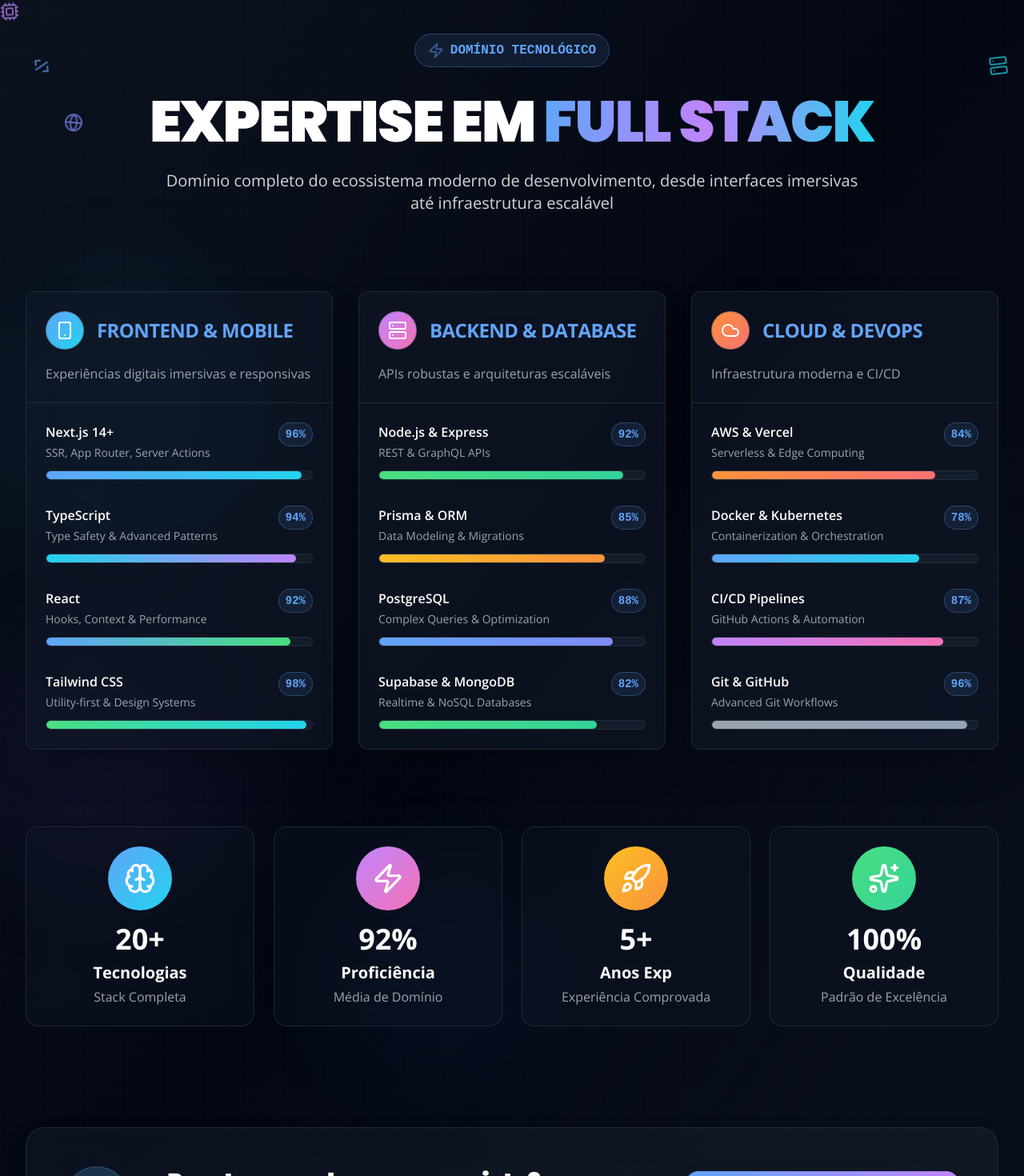
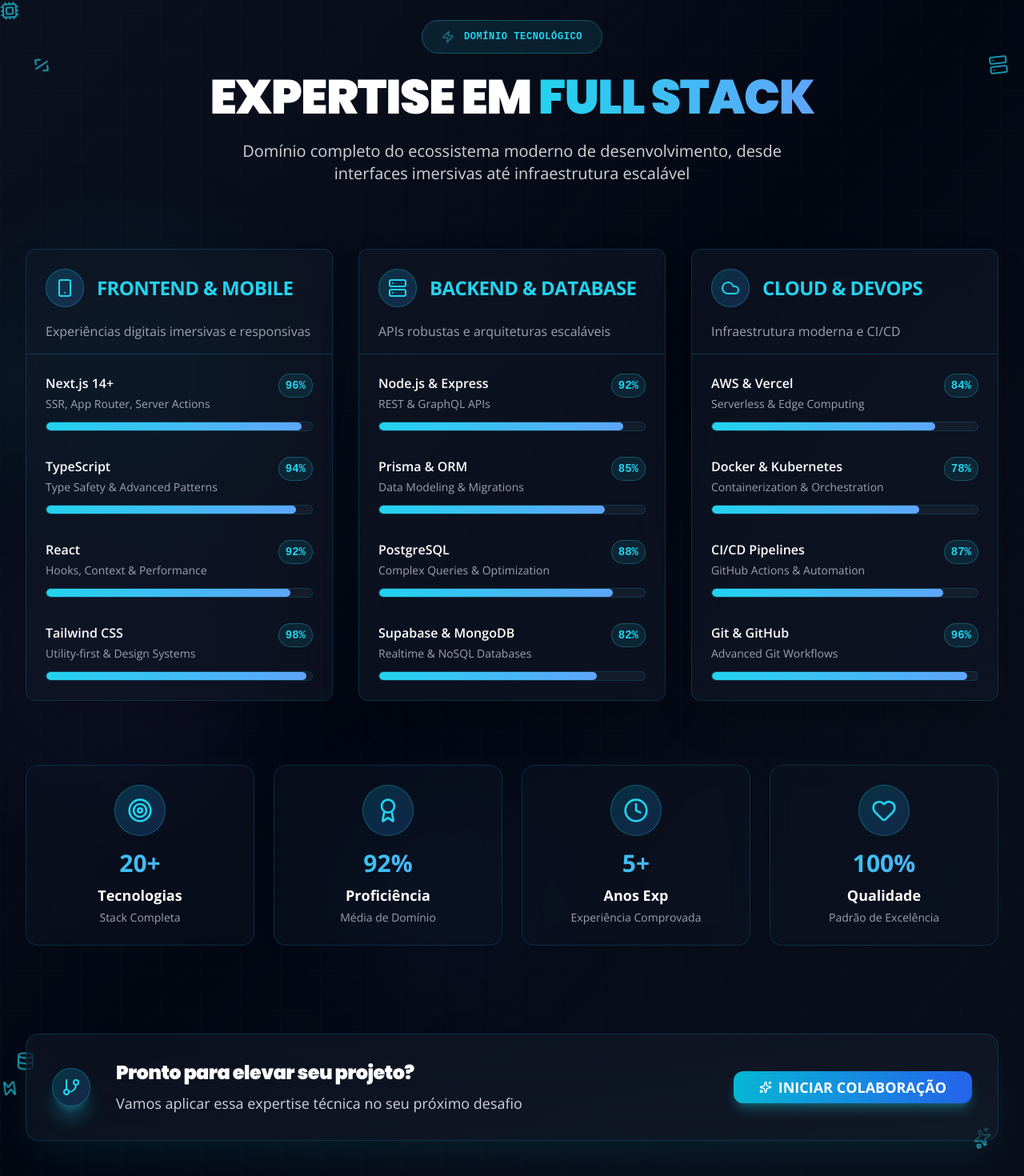
Before and after one commit to erickreisti/portifolio-oficial, a Next.js app: page / in a window 1280 px wide. Shown: the part 2842-4312 px from the top of the page at 80% size. Built offline with nearby package versions, Linux system fonts and the light colour scheme.

Commit message:
Projeto Portifolio: melhorando o layout HeroSection v1.2

```diff
--- a/components/sections/Skills/Skills.tsx
+++ b/components/sections/Skills/Skills.tsx
@@ -18,9 +18,14 @@ import {
   Cpu,
   Globe,
   Terminal,
+  Target,
+  Award,
+  Clock,
+  Heart,
 } from "lucide-react";
 import { Badge } from "@/components/ui/badge";
 import { Card, CardContent, CardHeader, CardTitle } from "@/components/ui/card";
+import { Button } from "@/components/ui/button";
 import { PremiumBackground } from "@/components/layout/PremiumBackground";
 
 const skillsData = [
@@ -28,30 +33,30 @@ const skillsData = [
     category: "FRONTEND & MOBILE",
     icon: Smartphone,
     description: "Experiências digitais imersivas e responsivas",
-    color: "from-blue-400 to-cyan-400",
+    color: "from-cyan-400 to-blue-400",
     skills: [
       {
         name: "Next.js 14+",
         level: 96,
-        color: "bg-gradient-to-r from-blue-400 to-cyan-400",
+        color: "bg-gradient-to-r from-cyan-400 to-blue-400",
         description: "SSR, App Router, Server Actions",
       },
       {
         name: "TypeScript",
         level: 94,
-        color: "bg-gradient-to-r from-cyan-400 to-purple-400",
+        color: "bg-gradient-to-r from-cyan-400 to-blue-400",
         description: "Type Safety & Advanced Patterns",
       },
       {
         name: "React",
         level: 92,
-        color: "bg-gradient-to-r from-blue-400 to-green-400",
+        color: "bg-gradient-to-r from-cyan-400 to-blue-400",
         description: "Hooks, Context & Performance",
       },
       {
         name: "Tailwind CSS",
         level: 98,
-        color: "bg-gradient-to-r from-green-400 to-cyan-400",
+        color: "bg-gradient-to-r from-cyan-400 to-blue-400",
         description: "Utility-first & Design Systems",
       },
     ],
@@ -60,30 +65,30 @@ const skillsData = [
     category: "BACKEND & DATABASE",
     icon: Server,
     description: "APIs robustas e arquiteturas escaláveis",
-    color: "from-purple-400 to-pink-400",
+    color: "from-cyan-400 to-blue-400",
     skills: [
       {
         name: "Node.js & Express",
         level: 92,
-        color: "bg-gradient-to-r from-green-400 to-emerald-400",
+        color: "bg-gradient-to-r from-cyan-400 to-blue-400",
         description: "REST & GraphQL APIs",
       },
       {
         name: "Prisma & ORM",
         level: 85,
-        color: "bg-gradient-to-r from-amber-400 to-orange-400",
+        color: "bg-gradient-to-r from-cyan-400 to-blue-400",
         description: "Data Modeling & Migrations",
       },
       {
         name: "PostgreSQL",
         level: 88,
-        color: "bg-gradient-to-r from-blue-400 to-indigo-400",
+        color: "bg-gradient-to-r from-cyan-400 to-blue-400",
         description: "Complex Queries & Optimization",
       },
       {
         name: "Supabase & MongoDB",
         level: 82,
-        color: "bg-gradient-to-r from-green-400 to-emerald-400",
+        color: "bg-gradient-to-r from-cyan-400 to-blue-400",
         description: "Realtime & NoSQL Databases",
       },
     ],
@@ -92,37 +97,37 @@ const skillsData = [
     category: "CLOUD & DEVOPS",
     icon: Cloud,
     description: "Infraestrutura moderna e CI/CD",
-    color: "from-orange-400 to-red-400",
+    color: "from-cyan-400 to-blue-400",
     skills: [
       {
         name: "AWS & Vercel",
         level: 84,
-        color: "bg-gradient-to-r from-orange-400 to-red-400",
+        color: "bg-gradient-to-r from-cyan-400 to-blue-400",
         description: "Serverless & Edge Computing",
       },
       {
         name: "Docker & Kubernetes",
         level: 78,
-        color: "bg-gradient-to-r from-blue-400 to-cyan-400",
+        color: "bg-gradient-to-r from-cyan-400 to-blue-400",
         description: "Containerization & Orchestration",
       },
       {
         name: "CI/CD Pipelines",
         level: 87,
-        color: "bg-gradient-to-r from-purple-400 to-pink-400",
+        color: "bg-gradient-to-r from-cyan-400 to-blue-400",
         description: "GitHub Actions & Automation",
       },
       {
         name: "Git & GitHub",
         level: 96,
-        color: "bg-gradient-to-r from-gray-400 to-slate-400",
+        color: "bg-gradient-to-r from-cyan-400 to-blue-400",
         description: "Advanced Git Workflows",
       },
     ],
   },
 ];
 
-// Componente Neon Element Corrigido para Skills
+// Componente Neon Element Harmonizado
 const SkillsNeonElement = ({
   Icon,
   position,
@@ -141,7 +146,6 @@ const SkillsNeonElement = ({
 
     const element = elementRef.current;
 
-    // Animação de entrada
     const enterAnimation = gsap.fromTo(
       element,
       {
@@ -161,7 +165,6 @@ const SkillsNeonElement = ({
       }
     );
 
-    // Animação flutuante contínua
     const floatAnimation = gsap.to(element, {
       y: -15,
       rotation: 5,
@@ -188,17 +191,15 @@ const SkillsNeonElement = ({
   );
 };
 
-// Componente Skill Bar Premium
+// Componente Skill Bar Harmonizado
 const SkillBar = ({
   name,
   level,
-  color,
   description,
   index,
 }: {
   name: string;
   level: number;
-  color: string;
   description: string;
   index: number;
 }) => {
@@ -224,23 +225,23 @@ const SkillBar = ({
     >
       <div className="flex justify-between items-start gap-2">
         <div className="flex-1 min-w-0">
-          <span className="block text-sm lg:text-base font-semibold text-white group-hover:text-blue-400 transition-colors duration-300 mb-1">
+          <span className="block text-sm lg:text-base font-semibold text-white group-hover:text-cyan-400 transition-colors duration-300 mb-1">
             {name}
           </span>
           <span className="block text-xs lg:text-sm text-gray-400 leading-relaxed">
             {description}
           </span>
         </div>
-        <Badge className="bg-blue-400/10 text-blue-400 border-blue-400/30 font-mono font-bold px-2 py-1 text-xs lg:text-sm group-hover:scale-110 transition-transform duration-300">
+        <Badge className="bg-cyan-400/10 text-cyan-400 border-cyan-400/30 font-mono font-bold px-2 py-1 text-xs lg:text-sm group-hover:scale-110 transition-transform duration-300">
           {level}%
         </Badge>
       </div>
 
-      <div className="h-2 lg:h-3 w-full bg-gray-800/50 rounded-full overflow-hidden border border-gray-700/50 shadow-inner backdrop-blur-sm">
+      <div className="h-2 lg:h-3 w-full bg-gray-800/50 rounded-full overflow-hidden border border-cyan-500/20 shadow-inner backdrop-blur-sm">
         <motion.div
           ref={barRef}
           initial={{ width: 0 }}
-          className={`h-full rounded-full ${color} relative overflow-hidden`}
+          className="h-full rounded-full bg-gradient-to-r from-cyan-400 to-blue-400 relative overflow-hidden"
         >
           <div className="absolute inset-0 bg-gradient-to-r from-transparent via-white/40 to-transparent translate-x-[-100%] group-hover:translate-x-[100%] transition-transform duration-1000" />
         </motion.div>
@@ -249,7 +250,7 @@ const SkillBar = ({
   );
 };
 
-// Componente Skill Card Premium
+// Componente Skill Card Harmonizado
 const SkillCard = ({ group, index }: { group: any; index: number }) => {
   const cardRef = useRef<HTMLDivElement>(null);
   const isInView = useInView(cardRef, { once: true, amount: 0.3 });
@@ -285,17 +286,17 @@ const SkillCard = ({ group, index }: { group: any; index: number }) => {
       whileHover={{ y: -5, scale: 1.02 }}
       transition={{ type: "spring", stiffness: 300 }}
     >
-      <Card className="bg-gray-900/60 backdrop-blur-xl border border-gray-700/50 shadow-2xl hover:shadow-3xl hover:border-blue-400/30 transition-all duration-500 group h-full">
-        <CardHeader className="pb-6 border-b border-gray-700/50">
+      <Card className="bg-gray-900/60 backdrop-blur-xl border border-cyan-500/20 shadow-2xl hover:shadow-cyan-400/20 hover:border-cyan-400/50 transition-all duration-500 group h-full">
+        <CardHeader className="pb-4 border-b border-cyan-400/20">
           <div className="flex items-center gap-4 mb-3">
             <motion.div
-              className={`w-12 h-12 rounded-full bg-gradient-to-br ${group.color} flex items-center justify-center border border-gray-600/50 group-hover:scale-110 transition-transform duration-300`}
+              className="w-12 h-12 rounded-full bg-gradient-to-br from-cyan-500/20 to-blue-500/20 flex items-center justify-center border border-cyan-400/30 group-hover:border-cyan-400/50 transition-all duration-300"
               whileHover={{ scale: 1.1, rotate: 360 }}
               transition={{ duration: 0.5 }}
             >
-              <group.icon className="w-6 h-6 text-white" />
+              <group.icon className="w-6 h-6 text-cyan-400" />
             </motion.div>
-            <CardTitle className="text-xl lg:text-2xl font-black text-blue-400">
+            <CardTitle className="text-xl lg:text-2xl font-black text-cyan-400">
               {group.category}
             </CardTitle>
           </div>
@@ -322,7 +323,7 @@ const SkillCard = ({ group, index }: { group: any; index: number }) => {
   );
 };
 
-// Componente Stat Card para Skills
+// Componente Stat Card Harmonizado
 const SkillsStatCard = ({ stat, index }: { stat: any; index: number }) => {
   const cardRef = useRef<HTMLDivElement>(null);
   const isInView = useInView(cardRef, { once: true, amount: 0.3 });
@@ -355,22 +356,18 @@ const SkillsStatCard = ({ stat, index }: { stat: any; index: number }) => {
   return (
     <motion.div
       ref={cardRef}
-      className="text-center p-6 bg-gray-900/40 backdrop-blur-lg rounded-2xl border border-gray-700/50 hover:border-blue-400/30 transition-all duration-500 cursor-pointer hover:scale-105"
+      className="text-center p-6 bg-gray-900/40 backdrop-blur-lg rounded-2xl border border-cyan-500/20 hover:border-cyan-400/50 transition-all duration-500 cursor-pointer group"
       whileHover={{ y: -5, scale: 1.05 }}
       whileTap={{ scale: 0.95 }}
     >
-      <div
-        className={`w-16 h-16 lg:w-20 lg:h-20 rounded-full bg-gradient-to-br ${stat.color} flex items-center justify-center mx-auto mb-4 group-hover:scale-110 transition-transform duration-300`}
-      >
-        <stat.icon className="w-8 h-8 lg:w-10 lg:h-10 text-white" />
+      <div className="w-16 h-16 rounded-full bg-gradient-to-br from-cyan-500/20 to-blue-500/20 flex items-center justify-center mx-auto mb-4 border border-cyan-400/30 group-hover:border-cyan-400/50 transition-all duration-300">
+        <stat.icon className="w-8 h-8 text-cyan-400" />
       </div>
-      <div className="text-2xl lg:text-3xl xl:text-4xl font-black text-white mb-2 group-hover:scale-105 transition-transform duration-300">
+      <div className="text-2xl lg:text-3xl font-black bg-gradient-to-r from-cyan-400 to-blue-400 bg-clip-text text-transparent mb-2">
         {stat.number}
       </div>
-      <div className="text-lg lg:text-xl font-bold text-white mb-1">
-        {stat.title}
-      </div>
-      <div className="text-sm lg:text-base text-gray-400">{stat.subtitle}</div>
+      <div className="text-lg font-bold text-white mb-1">{stat.title}</div>
+      <div className="text-sm text-gray-400">{stat.subtitle}</div>
     </motion.div>
   );
 };
@@ -379,30 +376,30 @@ export const Skills = () => {
   const sectionRef = useRef<HTMLDivElement>(null);
   const isInView = useInView(sectionRef, { once: true, amount: 0.1 });
 
-  // Neon Elements Configuration - POSIÇÕES CORRIGIDAS
+  // Neon Elements Configuration - CORES HARMONIZADAS
   const neonElements = [
     {
       Icon: Code2,
       position: "top-20 left-10",
-      color: "text-blue-400",
+      color: "text-cyan-400",
       delay: 0,
     },
     {
       Icon: Cpu,
       position: "top-10 right-15",
-      color: "text-purple-400",
+      color: "text-cyan-400",
       delay: 1,
     },
     {
       Icon: Zap,
       position: "bottom-40 left-15",
-      color: "text-green-400",
+      color: "text-cyan-400",
       delay: 2,
     },
     {
       Icon: Sparkles,
       position: "bottom-20 right-10",
-      color: "text-amber-400",
+      color: "text-cyan-400",
       delay: 3,
     },
     {
@@ -414,68 +411,54 @@ export const Skills = () => {
     {
       Icon: Database,
       position: "bottom-40 left-5",
-      color: "text-emerald-400",
+      color: "text-cyan-400",
       delay: 5,
-    },
-    {
-      Icon: Globe,
-      position: "top-60 left-20",
-      color: "text-indigo-400",
-      delay: 6,
-    },
-    {
-      Icon: Terminal,
-      position: "bottom-20 left-25",
-      color: "text-pink-400",
-      delay: 7,
     },
   ];
 
-  // Stats Data
+  // Stats Data Harmonizada
   const statsData = [
     {
       number: "20+",
       title: "Tecnologias",
       subtitle: "Stack Completa",
-      icon: Brain,
-      color: "from-blue-400 to-cyan-400",
+      icon: Target,
+      color: "from-cyan-400 to-blue-400",
     },
     {
       number: "92%",
       title: "Proficiência",
       subtitle: "Média de Domínio",
-      icon: Zap,
-      color: "from-purple-400 to-pink-400",
+      icon: Award,
+      color: "from-cyan-400 to-blue-400",
     },
     {
       number: "5+",
       title: "Anos Exp",
       subtitle: "Experiência Comprovada",
-      icon: Rocket,
-      color: "from-amber-400 to-orange-400",
+      icon: Clock,
+      color: "from-cyan-400 to-blue-400",
     },
     {
       number: "100%",
       title: "Qualidade",
       subtitle: "Padrão de Excelência",
-      icon: Sparkles,
-      color: "from-green-400 to-emerald-400",
+      icon: Heart,
+      color: "from-cyan-400 to-blue-400",
     },
   ];
 
-  // GSAP Animations para seção principal
+  // GSAP Animations
   useEffect(() => {
     if (!isInView || !sectionRef.current) return;
 
     const ctx = gsap.context(() => {
-      // Animação de entrada da seção
       gsap.fromTo(
         sectionRef.current,
         { opacity: 0 },
         { opacity: 1, duration: 1, ease: "power2.out" }
       );
 
-      // Timeline principal
       const tl = gsap.timeline();
 
       tl.fromTo(
@@ -516,21 +499,21 @@ export const Skills = () => {
     <section
       id="skills"
       ref={sectionRef}
-      className="relative min-h-screen bg-gray-950 overflow-hidden flex items-center py-24 lg:py-32 border-t border-gray-800/50"
+      className="relative min-h-screen bg-gradient-to-br from-gray-900 via-blue-900 to-purple-900 overflow-hidden flex items-center py-20 lg:py-28"
     >
       <PremiumBackground intensity="medium" />
 
-      {/* Elementos Neon Premium - CORRIGIDOS */}
+      {/* Elementos Neon Harmonizados */}
       <div className="absolute inset-0 pointer-events-none overflow-hidden">
         {neonElements.map((element, index) => (
           <SkillsNeonElement key={index} {...element} />
         ))}
       </div>
 
-      <div className="relative z-10 container mx-auto px-4 sm:px-6 lg:px-8">
-        {/* Header */}
+      <div className="relative z-10 max-w-7xl mx-auto px-4 sm:px-6 lg:px-8 w-full">
+        {/* Header Harmonizado */}
         <motion.div
-          className="text-center mb-16 lg:mb-24 skills-header"
+          className="text-center mb-16 lg:mb-20 skills-header"
           initial={{ opacity: 0, y: 50 }}
           whileInView={{ opacity: 1, y: 0 }}
           transition={{ duration: 0.8, ease: "easeOut" }}
@@ -541,10 +524,11 @@ export const Skills = () => {
             whileInView={{ scale: 1, rotate: 0 }}
             transition={{ duration: 0.5, delay: 0.1, type: "spring" }}
             viewport={{ once: true }}
-            className="inline-flex items-center text-blue-400 bg-blue-400/10 border border-blue-400/30 px-4 py-2 rounded-full text-sm lg:text-base font-mono font-bold mb-6 lg:mb-8"
+            className="inline-flex items-center text-xs font-mono font-bold uppercase tracking-wider text-cyan-400 bg-cyan-400/10 px-6 py-3 rounded-full border border-cyan-400/30 backdrop-blur-2xl mb-6 relative overflow-hidden group"
           >
-            <Zap className="w-4 h-4 lg:w-5 lg:h-5 mr-2 animate-pulse" />
+            <Zap className="w-4 h-4 mr-3 animate-pulse" />
             DOMÍNIO TECNOLÓGICO
+            <div className="absolute inset-0 bg-gradient-to-r from-transparent via-cyan-400/20 to-transparent -translate-x-full group-hover:translate-x-full transition-transform duration-600" />
           </motion.div>
 
           <motion.div
@@ -553,29 +537,29 @@ export const Skills = () => {
             transition={{ duration: 0.8, delay: 0.2 }}
             viewport={{ once: true }}
           >
-            <h1 className="text-3xl sm:text-4xl lg:text-6xl xl:text-7xl font-black text-white mb-4 lg:mb-6">
+            <h1 className="text-4xl sm:text-5xl lg:text-6xl font-black text-white mb-6 leading-tight">
               EXPERTISE EM{" "}
-              <span className="bg-gradient-to-r from-blue-400 via-purple-400 to-cyan-400 bg-clip-text text-transparent bg-size-200 animate-gradient">
+              <span className="bg-gradient-to-r from-cyan-400 to-blue-400 bg-clip-text text-transparent">
                 FULL STACK
               </span>
             </h1>
-            <p className="text-lg lg:text-xl text-gray-300 max-w-4xl mx-auto leading-relaxed">
+            <p className="text-lg lg:text-xl text-gray-300 max-w-3xl mx-auto leading-relaxed">
               Domínio completo do ecossistema moderno de desenvolvimento, desde
               interfaces imersivas até infraestrutura escalável
             </p>
           </motion.div>
         </motion.div>
 
-        {/* Grid de Skills */}
-        <div className="grid grid-cols-1 lg:grid-cols-3 gap-6 lg:gap-8 mb-16 lg:mb-24 skills-grid">
+        {/* Grid de Skills Harmonizado */}
+        <div className="grid grid-cols-1 lg:grid-cols-3 gap-6 lg:gap-8 mb-16 lg:mb-20 skills-grid">
           {skillsData.map((group, index) => (
             <SkillCard key={group.category} group={group} index={index} />
           ))}
         </div>
 
-        {/* Stats */}
+        {/* Stats Harmonizado */}
         <motion.div
-          className="mb-16 lg:mb-24 skills-stats"
+          className="mb-16 lg:mb-20 skills-stats"
           initial={{ opacity: 0, y: 40 }}
           whileInView={{ opacity: 1, y: 0 }}
           transition={{ duration: 0.6, delay: 0.4 }}
@@ -588,7 +572,7 @@ export const Skills = () => {
           </div>
         </motion.div>
 
-        {/* CTA */}
+        {/* CTA Harmonizado */}
         <motion.div
           className="text-center skills-cta"
           initial={{ opacity: 0, y: 30 }}
@@ -596,46 +580,42 @@ export const Skills = () => {
           transition={{ duration: 0.6, delay: 0.6 }}
           viewport={{ once: true }}
         >
-          <div className="bg-gradient-to-r from-gray-900/60 to-gray-800/40 backdrop-blur-xl p-8 lg:p-12 rounded-3xl border border-gray-700/50 shadow-2xl relative overflow-hidden">
-            <div className="flex flex-col lg:flex-row items-center justify-between gap-8 lg:gap-12 relative z-10">
+          <div className="bg-gradient-to-br from-gray-900/60 to-gray-800/40 backdrop-blur-2xl p-8 rounded-2xl border border-cyan-500/20 shadow-2xl shadow-cyan-400/10 relative overflow-hidden group">
+            <div className="flex flex-col lg:flex-row items-center gap-6 lg:gap-8 relative z-10">
               <motion.div
                 initial={{ scale: 0, rotate: -180 }}
                 whileInView={{ scale: 1, rotate: 0 }}
-                transition={{ duration: 0.5, type: "spring" }}
+                transition={{ duration: 0.6, type: "spring" }}
                 viewport={{ once: true }}
-                className="w-16 h-16 lg:w-20 lg:h-20 rounded-full bg-gradient-to-br from-blue-400/20 to-cyan-400/20 flex items-center justify-center border border-blue-400/30 flex-shrink-0"
+                className="w-12 h-12 rounded-full bg-gradient-to-br from-cyan-500/20 to-blue-500/20 flex items-center justify-center border border-cyan-400/30 shadow-xl shadow-cyan-400/30 group-hover:border-cyan-400/50"
+                whileHover={{ rotate: 360 }}
               >
-                <GitBranch className="w-8 h-8 lg:w-10 lg:h-10 text-blue-400 animate-pulse" />
+                <GitBranch className="w-6 h-6 text-cyan-400" />
               </motion.div>
-
-              <div className="flex-1 text-center lg:text-left">
-                <h3 className="text-2xl lg:text-3xl font-black text-white mb-3">
+              <div className="text-center lg:text-left flex-1">
+                <h3 className="text-xl lg:text-2xl font-black text-white mb-2">
                   Pronto para elevar seu projeto?
                 </h3>
-                <p className="text-lg lg:text-xl text-gray-300">
+                <p className="text-gray-300 text-base lg:text-lg">
                   Vamos aplicar essa expertise técnica no seu próximo desafio
                 </p>
               </div>
-
               <motion.div
-                initial={{ opacity: 0, x: 20 }}
-                whileInView={{ opacity: 1, x: 0 }}
-                transition={{ duration: 0.5, delay: 0.3 }}
+                initial={{ opacity: 0, x: 20, scale: 0.9 }}
+                whileInView={{ opacity: 1, x: 0, scale: 1 }}
+                transition={{ duration: 0.5, delay: 0.8 }}
                 viewport={{ once: true }}
+                className="w-full lg:w-auto"
               >
-                <motion.button
-                  onClick={() =>
-                    document
-                      .getElementById("contact")
-                      ?.scrollIntoView({ behavior: "smooth" })
-                  }
-                  className="bg-gradient-to-r from-blue-400 to-purple-400 hover:from-blue-400/90 hover:to-purple-400/90 text-white font-bold text-lg px-8 lg:px-12 py-4 lg:py-5 rounded-2xl shadow-2xl hover:shadow-3xl transition-all duration-500 flex items-center justify-center"
-                  whileHover={{ scale: 1.05, y: -2 }}
-                  whileTap={{ scale: 0.95 }}
-                >
-                  <Sparkles className="w-5 h-5 lg:w-6 lg:h-6 mr-3" />
-                  INICIAR COLABORAÇÃO
-                </motion.button>
+                <Button asChild className="w-full lg:w-auto">
+                  <a
+                    href="#contact"
+                    className="bg-gradient-to-r from-cyan-500 to-blue-600 text-white font-bold text-base lg:text-lg px-6 lg:px-8 py-3 lg:py-4 rounded-2xl border-none shadow-2xl shadow-cyan-400/30 transition-all duration-500 hover:shadow-cyan-400/50 hover:scale-105 relative overflow-hidden focus-visible:ring-2 focus-visible:ring-cyan-500 focus-visible:ring-offset-2 focus-visible:ring-offset-gray-900"
+                  >
+                    <Sparkles className="w-4 h-4 mr-2 transition-transform duration-300" />
+                    INICIAR COLABORAÇÃO
+                  </a>
+                </Button>
               </motion.div>
             </div>
           </div>
```
